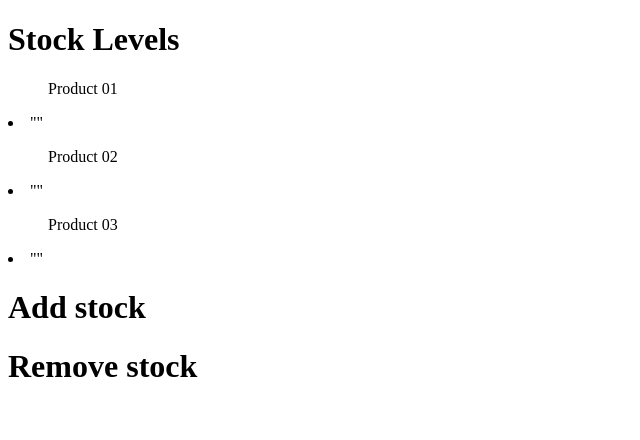
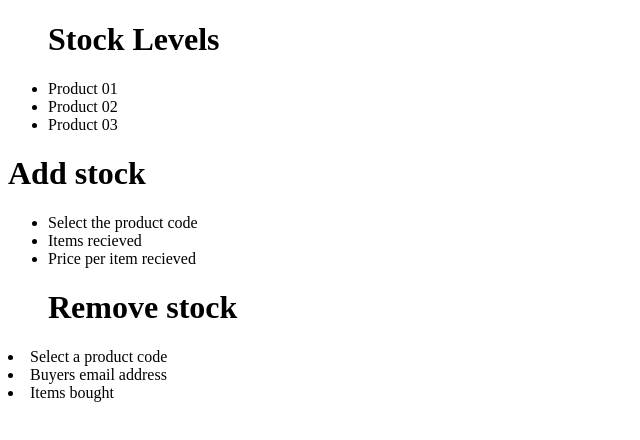
Before and after one commit to Zack-coding/Bitcube, a plain HTML site: page index.html in a window 1280 px wide. Shown: the whole page, without its empty margins (0-640 px from the left). Drawn offline with Linux system fonts and the light colour scheme.

Commit message:
Just adding some structure

```diff
--- a/index.html
+++ b/index.html
@@ -16,30 +16,47 @@
 Our website user needs to know how many items we have in stock for each of our 3 products, and what the average price is for each of our 3 products. This information needs to update and get displayed after every ‘add’ or ‘remove’ transaction.
 
 With the above in mind, build a section where your website will display the above to the website user.-->
-              <h1>Stock Levels</h1>
-              <ul>Product 01</ul>
-              <li>""</li>
-              <ul>Product 02</ul>
-              <li>""</li>
-              <ul>Product 03</ul>
-              <li>""</li>
+             <ul><h1>Stock Levels</h1>
+
+              <li>Product 01</li>
+
+              <li>Product 02</li>
+
+              <li>Product 03</li></ul>
        </div>
-       <div class="Section Two">
 <!--Your stock system only has 3 products, PRODUCT1, PRODUCT2 and PRODUCT3. Your website user should be able to add stock items to your stock system for these three products.
 Number of items added should vary, for instance at some point you could receive 20 items of PRODUCT1. And at another time 45 items of PRODUCT3.
 Prices also vary. For instance, you could receive 10 items of PRODUCT2 with an item price of R56.89. And next week you could receive 50 items of PRODUCT2 for an item price of R46.89.
 With the above in mind, build a section where your website user can add these items using this 'Add Stock' section. Use the image below as guidance.-->
 
-        <h1>Add stock</h1
-      </div>
+       <div class="Section Two">
+       <h1>Add stock</h1>
 
+       <ul>
+              <li>Select the product code</li>
+
+              <li>Items recieved</li>
+
+              <li>Price per item recieved</li>
+       </ul>
+       </div>
+<!--Your website user should be able to remove stock from your stock system by ‘selling’ items.
+To remove stock, we need to know what product we’re ‘selling’, how many items of the product we’re selling,
+and we need an email address of the customer who ‘bought’ the products.
+There is a catch though, a customer can only buy products once.
+So, if you bought 7 items of PRODUCT1 with email address test@test.com,
+you cannot buy anything again with test@test.com. You should notify your website user if
+he/she attempts to buy something with an email address that was already used.
+With the above in mind, build a section where your website user can remove items using this 'Remove Stock' section.-->
        <div class="Section Three">
-<!--Your website user should be able to remove stock from your stock system by ‘selling’ items. To remove stock, we need to know what product we’re ‘selling’, how many items of the product we’re selling, and we need an email address of the customer who ‘bought’ the products.
+             <ul><h1>Remove stock</h1></ul>
 
-There is a catch though, a customer can only buy products once. So, if you bought 7 items of PRODUCT1 with email address test@test.com, you cannot buy anything again with test@test.com. You should notify your website user if he/she attempts to buy something with an email address that was already used.
+             <li>Select a product code</li>
+             <li>Buyers email address</li>
+             <li>Items bought</li>
 
-With the above in mind, build a section where your website user can remove items using this 'Remove Stock' section.-->
-              <h1>Remove stock</h1>
+
+
        </div>
 </body>
 </html>
```
